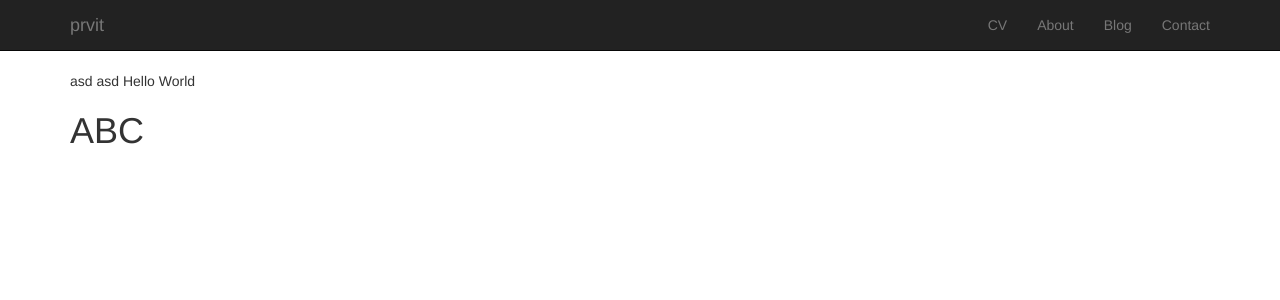
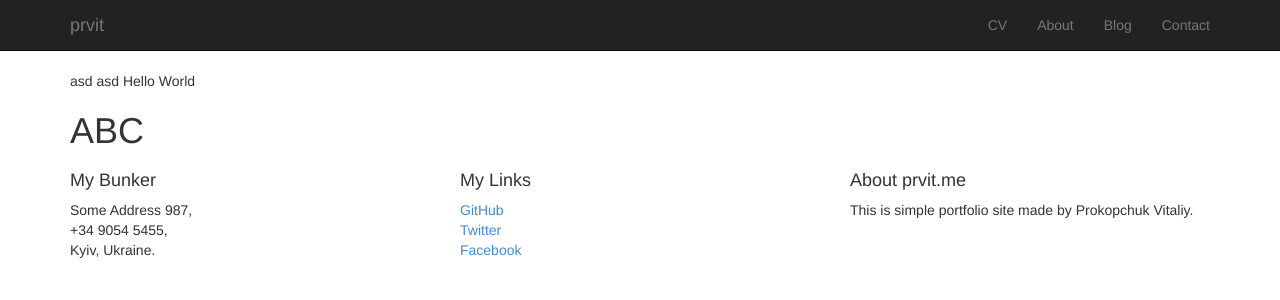
Before and after one commit to prvit/prvit.github.io, a Jekyll site: the page built from index.html, in a window 1280 px wide. Shown: the top 300 px of the page. Built offline with Jekyll 4.4.1, drawn with Linux system fonts in a browser that asks for light colours; nearby versions of some CDN libraries; Markdown is read by kramdown in place of the engine named in the settings; the list of posts is cut into pages by our own code.

Commit message:
footer added to layout

```diff
--- a/_layouts/default.html
+++ b/_layouts/default.html
@@ -47,6 +47,38 @@
 
     </div>
 
+    <!-- +++++ Footer Section +++++ -->
+    <div id="footer">
+        <div class="container">
+            <div class="row">
+                <div class="col-lg-4">
+                    <h4>My Bunker</h4>
+                    <p>
+                        Some Address 987,<br />
+                        +34 9054 5455, <br />
+                        Kyiv, Ukraine.
+                    </p>
+                </div><!-- /col-lg-4 -->
+
+                <div class="col-lg-4">
+                    <h4>My Links</h4>
+                    <p>
+                        <a href="https://github.com/prvit">GitHub</a><br />
+                        <a href="https://twitter.com/vit_prokopchuk">Twitter</a><br />
+                        <a href="https://www.facebook.com/prvit.me">Facebook</a>
+                    </p>
+                </div><!-- /col-lg-4 -->
+
+                <div class="col-lg-4">
+                    <h4>About prvit.me</h4>
+                    <p>This is simple portfolio site made by Prokopchuk Vitaliy.</p>
+                </div><!-- /col-lg-4 -->
+
+            </div>
+
+        </div>
+    </div>
+
     <!-- jQuery (necessary for Bootstrap's JavaScript plugins) -->
     <script src="https://ajax.googleapis.com/ajax/libs/jquery/1.11.1/jquery.min.js"></script>
     <!-- Include all compiled plugins (below), or include individual files as needed -->
```
Also changed, not shown: 2 other files.
